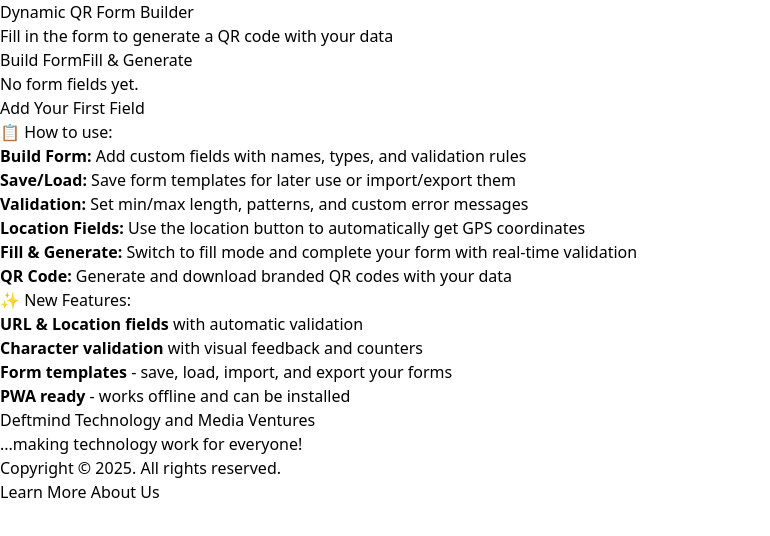
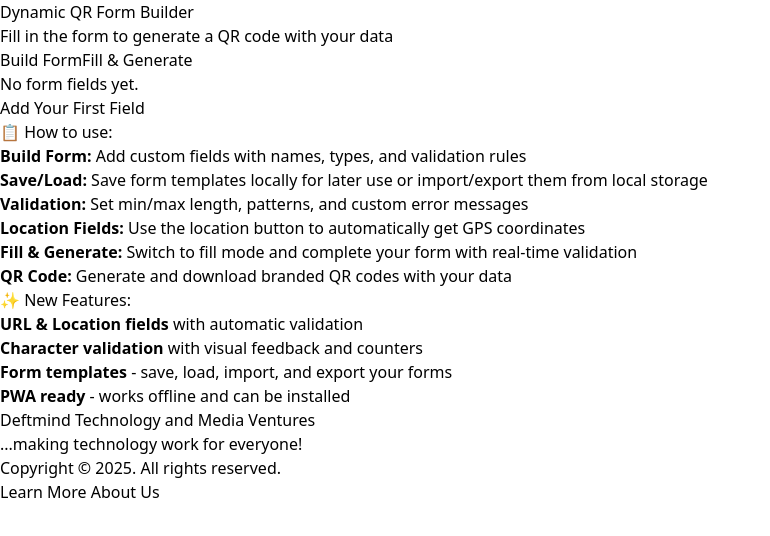
Before and after one commit to efesei/deft-qr-builder, a React (Vite) app: page / in a window 1280 px wide. Shown: the top 536 px of the page, without its empty margins (0-770 px from the left). Built offline with nearby package versions, Linux system fonts and the light colour scheme; the HTML template or start-up script is replaced by a standard one.

Commit message:
Better instructions

```diff
--- a/src/App.jsx
+++ b/src/App.jsx
@@ -781,7 +781,7 @@ export default function DynamicQRFormBuilder() {
           <h3 className="font-semibold text-gray-800 mb-3">📋 How to use:</h3>
           <ol className="list-decimal list-inside space-y-2 text-gray-700 text-sm">
             <li><strong>Build Form:</strong> Add custom fields with names, types, and validation rules</li>
-            <li><strong>Save/Load:</strong> Save form templates for later use or import/export them</li>
+            <li><strong>Save/Load:</strong> Save form templates locally for later use or import/export them from local storage</li>
             <li><strong>Validation:</strong> Set min/max length, patterns, and custom error messages</li>
             <li><strong>Location Fields:</strong> Use the location button to automatically get GPS coordinates</li>
             <li><strong>Fill & Generate:</strong> Switch to fill mode and complete your form with real-time validation</li>
```
